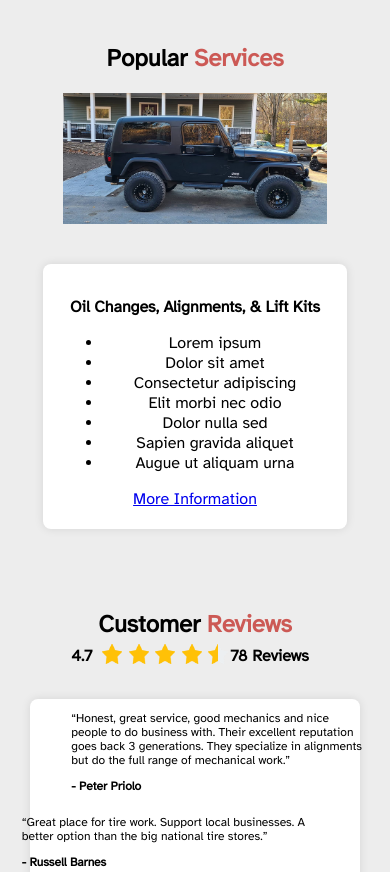
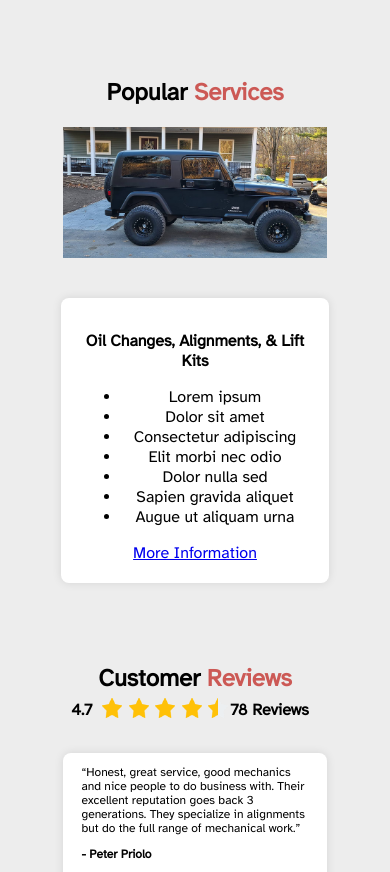
Before and after one commit to Tathkage/ha-website, a plain HTML site: page index.html in a window 390 px wide. Shown: the part 555-1427 px from the top of the page. Drawn offline with Linux system fonts and the light colour scheme.

Commit message:
Mobile View Style Edits
Standardized widths of text and images.

```diff
--- a/stylesheet.css
+++ b/stylesheet.css
@@ -316,8 +316,6 @@ footer {
     }
 
     .repair-content, .services-content {
-        padding-left: 20px;
-        padding-right: 20px;
         gap: 40px;
     }
 
@@ -332,7 +330,7 @@ footer {
     }
 
     .repair-text, .services-text, .reviews-content {
-        width: 100%;
+        width: 86%;
         text-align: center; /* Center the text */
     }
 
@@ -367,12 +365,12 @@ footer {
     }
 
     .customer-reviews .reviews-content {
-        width: 100%;
+        width: 80%;
         padding: 0px;
     }
 
     .customer-reviews .review {
-        width: 90%; /* Adjust width for better centering */
+        width: 86%; /* Adjust width for better centering */
         text-align: left;
         margin-bottom: 20px; /* Add some spacing between reviews */
     }
@@ -386,6 +384,8 @@ footer {
         align-self: center;
         margin-left: 0;
         margin-right: 0;
+        padding-left: 0px;
+        padding-right: 0px;
     }
 
     .review span {
```
